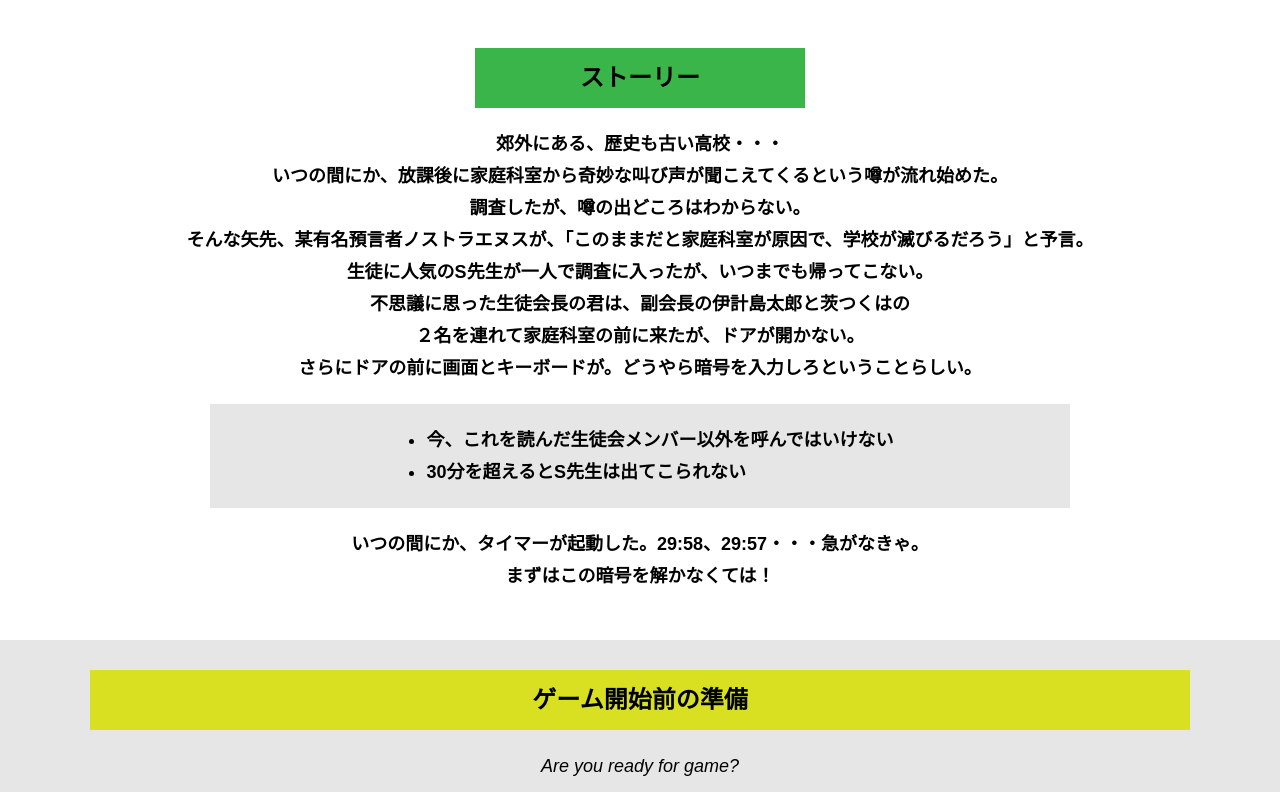
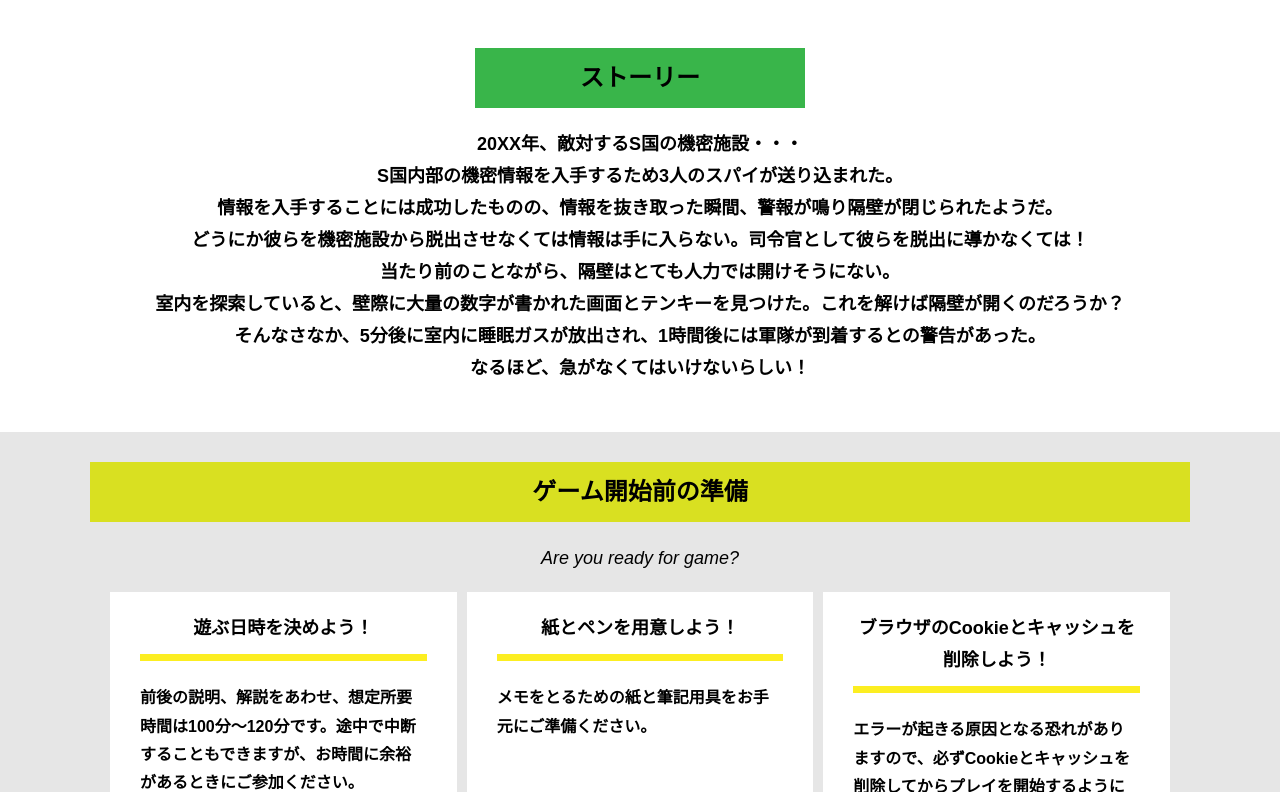
Before and after one commit to miruku-1689/alfa-fukuka-9, a plain HTML site: page index.html in a window 1280 px wide. Shown: the part 543-1335 px from the top of the page. Drawn offline with Linux system fonts and the light colour scheme.

Commit message:
Update index.html

```diff
--- a/index.html
+++ b/index.html
@@ -4,7 +4,7 @@
   <meta charset="UTF-8">
   <meta http-equiv="X-UA-Compatible" content="IE=edge">
   <meta name="viewport" content="width=device-width, initial-scale=1.0">
-  <title>スパイ脱出　機密施設から逃げ出せ │ Project N</title>
+  <title>スパイ脱出 機密施設から逃げ出せ │ Project N</title>
   <link rel="stylesheet" href="assets/css/normalize.css">
   <link rel="stylesheet" href="assets/css/style.css">
 </head>
@@ -22,29 +22,21 @@
     </div>
   </header>
   <main class="main index-page">
-    <!-- タイトルエリア　ここから -->
-    <h1 class="main-title"><img src="assets/images/top-image.png" alt="Presented by SCRAP×N・S高リアル脱出ゲーム制作PJ 封鎖された家庭科室からの脱出"></h1>
+    <!-- タイトルエリア　ここから 1200x450-->
+    <h1 class="main-title"><img src="assets/images/top-image.png" alt="Presented by SCRAP×N・S高リアル脱出ゲーム制作PJ スパイ脱出 機密施設から逃げ出せ"></h1>
     <!-- タイトルエリア　ここまで -->
     <section class="section section--story">
       <div class="container">
         <h2 class="section-title section-title--keycolor section-title--story">ストーリー</h2>
         <div class="story">
-          <p class="text-center">郊外にある、歴史も古い高校・・・<br>
-            いつの間にか、放課後に家庭科室から奇妙な叫び声が聞こえてくるという噂が流れ始めた。<br>
-            調査したが、噂の出どころはわからない。<br>
-            そんな矢先、某有名預言者ノストラエヌスが、「このままだと家庭科室が原因で、学校が滅びるだろう」と予言。<br>
-            生徒に人気のS先生が一人で調査に入ったが、いつまでも帰ってこない。<br>
-            不思議に思った生徒会長の君は、副会長の伊計島太郎と茨つくはの<br>
-            ２名を連れて家庭科室の前に来たが、ドアが開かない。<br>
-            さらにドアの前に画面とキーボードが。どうやら暗号を入力しろということらしい。</p>
-          <div class="story__note__outer bg-color--gray">
-            <ul class="story__note">
-              <li>今、これを読んだ生徒会メンバー以外を呼んではいけない</li>
-              <li>30分を超えるとS先生は出てこられない</li>
-            </ul>
-          </div>
-          <p class="text-center">いつの間にか、タイマーが起動した。29:58、29:57・・・急がなきゃ。<br>
-            まずはこの暗号を解かなくては！</p>
+          <p class="text-center">20XX年、敵対するS国の機密施設・・・<br>
+            S国内部の機密情報を入手するため3人のスパイが送り込まれた。<br>
+            情報を入手することには成功したものの、情報を抜き取った瞬間、警報が鳴り隔壁が閉じられたようだ。<br>
+            どうにか彼らを機密施設から脱出させなくては情報は手に入らない。司令官として彼らを脱出に導かなくては！<br>
+            当たり前のことながら、隔壁はとても人力では開けそうにない。<br>
+            室内を探索していると、壁際に大量の数字が書かれた画面とテンキーを見つけた。これを解けば隔壁が開くのだろうか？<br>
+            そんなさなか、5分後に室内に睡眠ガスが放出され、1時間後には軍隊が到着するとの警告があった。<br>
+            なるほど、急がなくてはいけないらしい！</p>
         </div>
       </div>
     </section>
@@ -120,6 +112,7 @@
       </div>
     </section>
   </main>
+  <!-- 以下はいじらない！！！ -->
   <footer class="footer section bg-color--gray">
     <div class="container">
       <p class="text-center">授業主催： N・S高<br>協力：株式会社SCRAP<br>企画制作：N・S高生</p>
```
